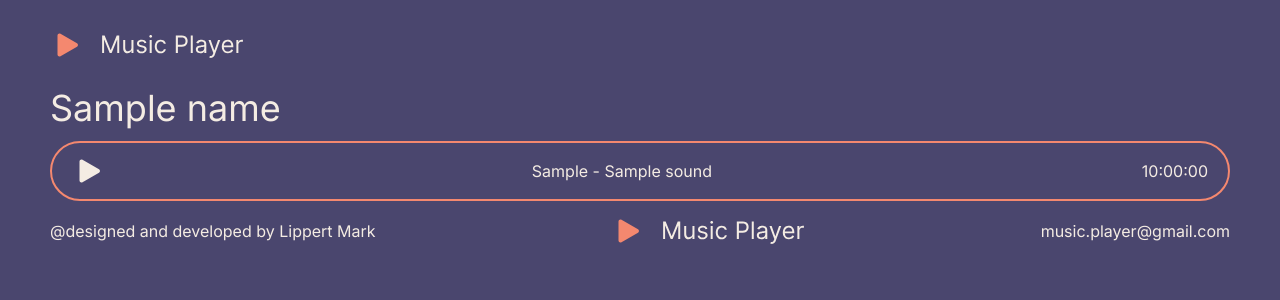
After one commit to lippertmark/my-music-player, a Django app: template player/templates/player/playlist.html in a window 1280 px wide. The commit adds this page. Shown: the top 300 px of the page. Run offline with Django 4.2, Linux system fonts and the light colour scheme; tables that the repository leaves empty hold one stand-in row (values such as "Sample post"); the template is opened without the code that fills it: values that come from a table or form of the project are taken from there, most other values are stand-ins (such as "Sample title", 1, 10 or a date in 2020).

Commit message:
-added playlist view -added sound shablon

```diff
--- a/account/admin.py
+++ b/account/admin.py
@@ -1,6 +1,7 @@
 from django.contrib import admin
-from player.models import Sound, Playlist
+from player.models import Sound, Playlist, Sound_in_Playlist
 
 # Register your models here.
 admin.site.register(Sound)
 admin.site.register(Playlist)
+admin.site.register(Sound_in_Playlist)
--- a/player/models.py
+++ b/player/models.py
@@ -1,27 +1,63 @@
 from django.db import models
 from django.template.defaultfilters import slugify
 from django.urls import reverse
+import datetime
+from mutagen.mp3 import MP3
 
 
 class Sound(models.Model):
     name = models.CharField(max_length=255)
     creator = models.CharField(max_length=255)
     file = models.FileField(upload_to='tracks')
+    cover_file = models.ImageField(upload_to='track_covers')
     slug = models.SlugField(max_length=255, unique=True, db_index=True, blank=True)
+    text = models.TextField(blank=True)
+    uploaded = models.DateField(blank=True, default=datetime.date.today)
+    duration = models.TimeField(blank=True, default=datetime.time(0, 0, 0))
+
+    def str_duration(self):
+        if self.duration.hour == 0:
+            return str(self.duration)[3:]
+        return str(self.duration)
+
+    def __str__(self):
+        return self.name + ' - ' + self.creator
 
     def get_absolute_url(self):
         return reverse("sound", kwargs={"slug": self.slug})
 
     def save(self, *args, **kwargs):
+        # TODO сделать уникальными слаги
         self.slug = slugify(self.name)
+        self.uploaded = datetime.date.today()
+        f = MP3(self.file)
+        int_dur = int(f.info.length)
+        self.duration = datetime.time(hour=int_dur // (60 * 60), minute=int_dur // 60, second=int_dur % 60)
         super().save(*args, **kwargs)
+
+
+class Author(models.Model):
+    name = models.CharField(max_length=255)
+    date_birthday = models.DateField()
 
 
 class Playlist(models.Model):
     name = models.CharField(max_length=255)
     slug = models.SlugField(max_length=255, unique=True, db_index=True, blank=True)
 
+    def __str__(self):
+        return self.name
+
     def save(self, *args, **kwargs):
         if not self.slug:
             self.slug = slugify(self.name)
+
         return super().save(*args, **kwargs)
+
+
+class Sound_in_Playlist(models.Model):
+    sound = models.ForeignKey(Sound, on_delete=models.CASCADE)
+    playlist = models.ForeignKey(Playlist, on_delete=models.CASCADE)
+
+    def __str__(self):
+        return str(self.sound) + ' in ' + str(self.playlist)
--- /dev/null
+++ b/player/static/player/js/sound.js
@@ -0,0 +1,20 @@
+function play_sound(slug) {
+    const audio_source = document.getElementById('audio_' + slug);
+    const play_btn = document.getElementById('play_' + slug);
+    const pause_btn = document.getElementById('pause_' + slug);
+
+    play_btn.style.display = 'none';
+    pause_btn.style.display = 'block';
+    audio_source.play();
+}
+
+function pause_sound(slug) {
+    const audio_source = document.getElementById('audio_' + slug);
+    const play_btn = document.getElementById('play_' + slug);
+    const pause_btn = document.getElementById('pause_' + slug);
+
+    play_btn.style.display = 'block';
+    pause_btn.style.display = 'none';
+    audio_source.pause();
+
+}
--- /dev/null
+++ b/player/templates/player/playlist.html
@@ -0,0 +1,17 @@
+{% extends "base.html" %}
+{% load static %}
+{% block title %}
+    Playlist - {{ name }}
+{% endblock %}
+
+{% block content %}
+    <div class="wrapper">
+        <h1 class="object_name">{{ name }}</h1>
+        {% for sound in sounds %}
+            {% include 'includes/audio_controller.html' with sound=sound.sound %}
+        {% endfor %}
+    </div>
+
+
+
+{% endblock %}
--- a/player/urls.py
+++ b/player/urls.py
@@ -4,5 +4,8 @@ from . import views
 
 urlpatterns = [
     path('sound/<slug:slug>/', views.show_sound, name='sound'),
-    path('playlist/<slug:slug>/', views.playlist, name='playlist')
+    path('playlist/', views.playlist, name='playlist_all'),
+    path('playlist/<slug:slug>/', views.playlist, name='playlist'),
+    path('add_sound', views.add_sound, name='add_sound'),
+
 ]
--- a/static/css/base.css
+++ b/static/css/base.css
@@ -26,6 +26,60 @@ p {
     font-size: 16px;
 }
 
+header{
+    padding: 30px 0;
+}
+
 .wrapper {
     margin: 0px 50px auto;
 }
+
+
+footer{
+    margin: 0 50px auto;
+    display: flex;flex-direction: row;
+    justify-content: space-between;
+    align-items: center;
+}
+
+
+.text_input{
+    width: 100%;
+    height: 45px;
+    background-color: inherit;
+    border: 2px solid #F4ECE3;
+    border-radius: 30px;
+    color: rgba(244, 236, 227, 0.5);
+    padding: 13px 13px;
+    color: #F4ECE3;
+}
+
+.sound__audio{
+    width: 100%;
+    height: 60px;
+
+    border: 2px solid #F4886F;
+    border-radius: 30px;
+
+    display: flex;
+    flex-direction: row;
+    justify-content: space-between;
+    align-items: center;
+    margin: 15px 0;
+    padding: 0 20px;
+}
+.sound__play{
+    width: 30px;
+    height: 30px;
+    background-color: inherit;
+    display: block;
+}
+.sound__pause{
+    width: 30px;
+    height: 30px;
+    background-color: inherit;
+    display: none;
+}
+.audio_source{
+    display: none;
+}
--- a/templates/base.html
+++ b/templates/base.html
@@ -17,11 +17,10 @@
     </header>
     {% block content %}{% endblock %}
     <footer>
-        <div class="wrapper">
-            <p>@designed and developed by Lippert Mark</p>
-            <img src="{% static 'img/logo.svg' %}" alt="logo">
-            <p>music.player@gmail.com</p>
-        </div>
+        <p>@designed and developed by Lippert Mark</p>
+        <img src="{% static 'img/logo.svg' %}" alt="logo">
+        <p>music.player@gmail.com</p>
     </footer>
+    <script src="{% static 'player/js/sound.js' %}"></script>
 </body>
 </html>
--- /dev/null
+++ b/templates/includes/audio_controller.html
@@ -0,0 +1,17 @@
+{% load static %}
+
+<div class="sound__audio">
+
+    <button class="sound__play" id="play_{{ sound.slug }}" onclick="play_sound('{{ sound.slug }}')">
+        <img src="{% static 'player/img/play.svg' %}" alt="">
+    </button>
+    <button class="sound__pause" id="pause_{{ sound.slug }}" onclick="pause_sound('{{ sound.slug }}')">
+        <img src="{% static 'player/img/pause.svg' %}" alt="">
+    </button>
+    <p>{{ sound.creator }} - {{ sound.name }}</p>
+
+    <p>{{ sound.str_duration }}</p>
+</div>
+<audio controls id="audio_{{ sound.slug }}" class="audio_source">
+    <source src="{{ sound.file.url }}" type="audio/mpeg">
+</audio>
```
Also changed, not shown: player/forms.py (added, +45 -0 lines), player/static/player/css/add_sound.css (added, +14 -0 lines), player/static/player/css/sound.css (added, +8 -0 lines), player/templates/player/add_sound.html (added, +23 -0 lines), player/templates/player/sound.html (+15 -2 lines), player/views.py (+41 -5 lines), player/static/player/img/pause.svg (added), player/static/player/img/play.svg (added).
